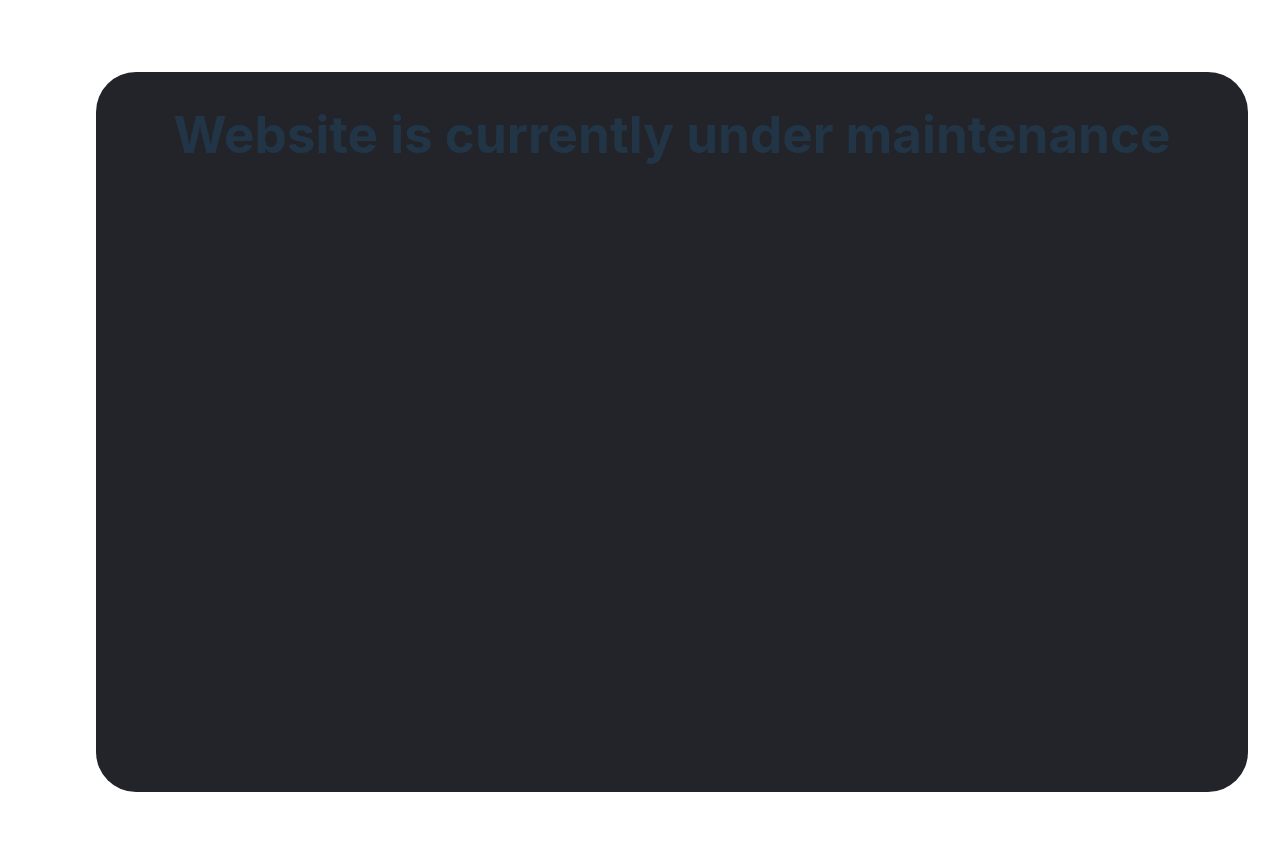
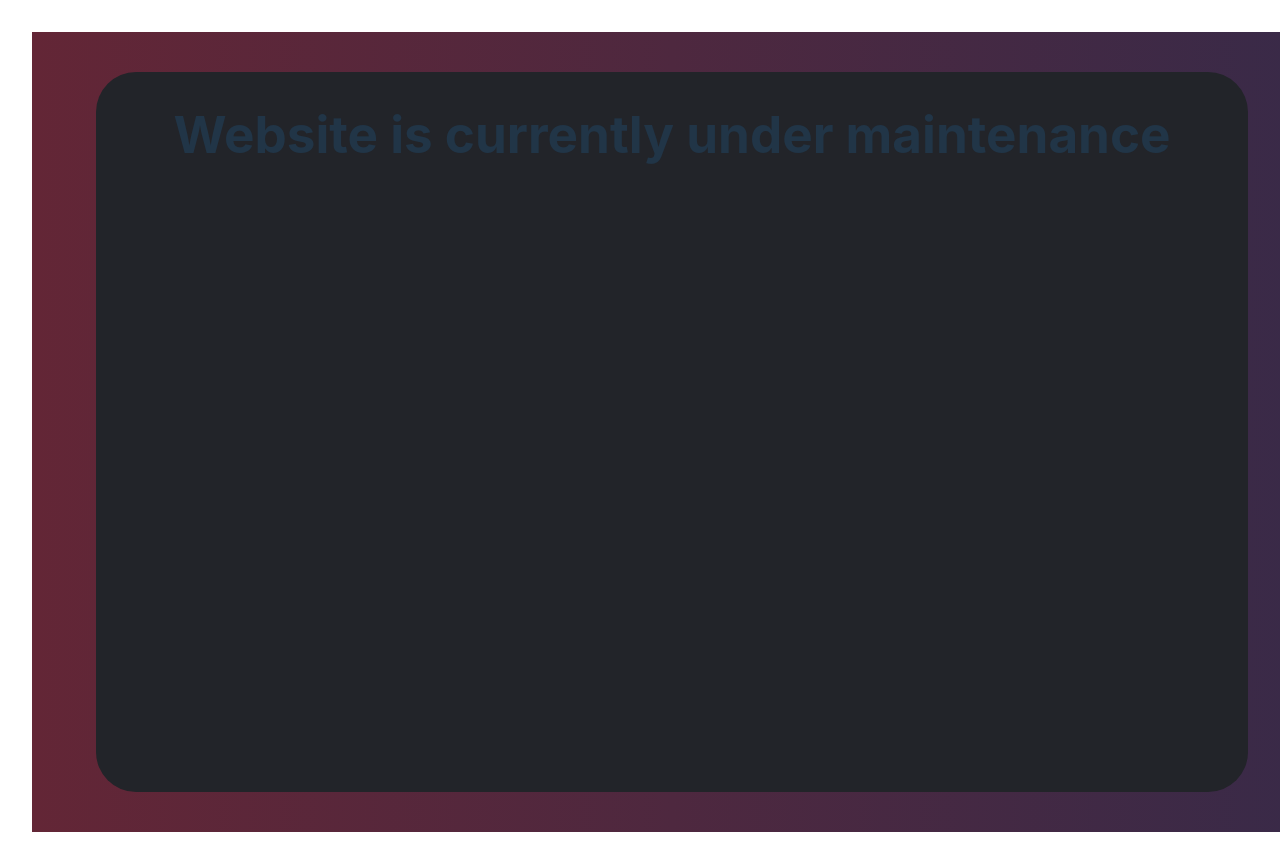
Before and after one commit to AaronVincent6411/My-Portfolio, a React (Vite) app: page / in a window 1280 px wide. Shown: the top 864 px of the page. Built offline with nearby package versions, Linux system fonts and the light colour scheme.

Commit message:
created background gradient color

```diff
--- a/src/App.jsx
+++ b/src/App.jsx
@@ -6,11 +6,18 @@ import Home from "./pages/1-Overview/Overview"
 
 function App() {
   // const [count, setCount] = useState(0)
+  const myStyle = {
+    background: 'linear-gradient(to right, #632636, #392A48)',
+    height: '100vh',
+    width: '100vw'
+  };
 
   return (
+    <div style={myStyle}>
       <div>
         <Home/>
       </div>
+    </div>
   )
 }
 
```
